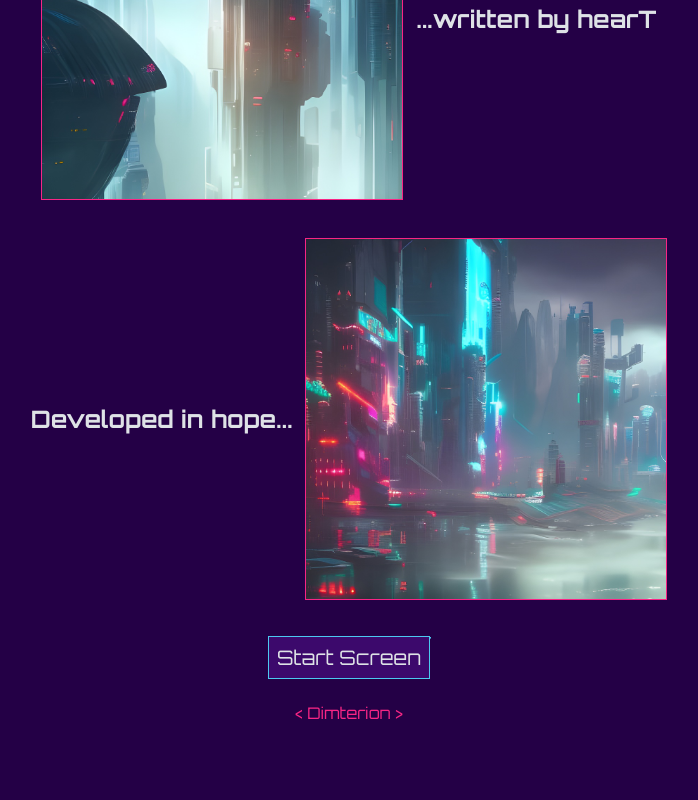
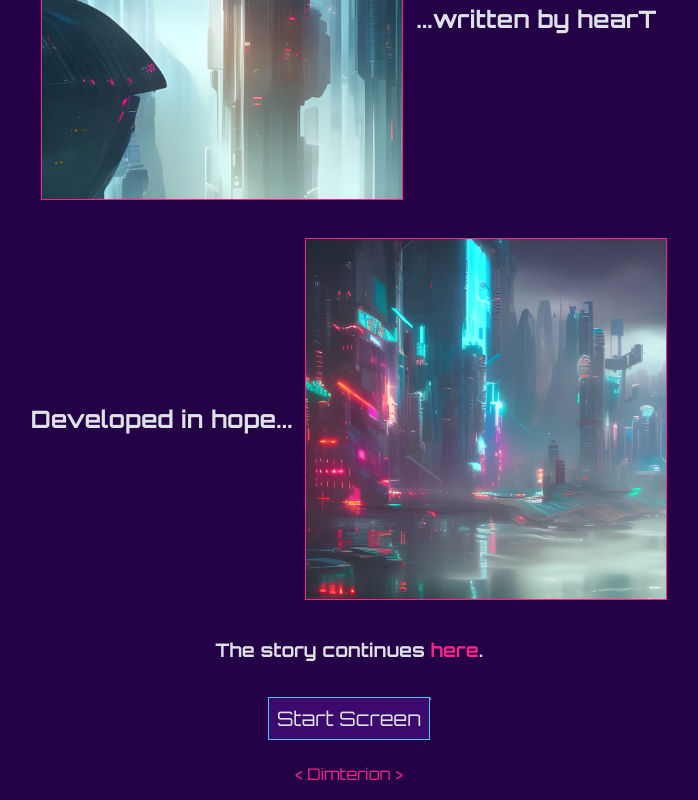
Before and after one commit to Dimterion/PoTW, a React (Vite) app: page /credits in a window 1280 px wide. Shown: the part 663-1463 px from the top of the page, without its empty margins (291-989 px from the left). Before the commit the page ends 1402 px from the top, so only its background shows below. Built offline with nearby package versions, Linux system fonts and the light colour scheme; a web font is replaced by a local one.

Commit message:
adjust credits scr links

```diff
--- a/src/pages/CreditsScreen/CreditsScreen.jsx
+++ b/src/pages/CreditsScreen/CreditsScreen.jsx
@@ -20,6 +20,18 @@ function CreditsScreen() {
         <h2 className="creditsScreen-text">Developed in hope...</h2>
         <img className="creditsScreen-image" src={coverZerOneImage} />
       </div>
+      <h3>
+        The story continues{" "}
+        <a
+          className="creditsScreen-personalLink"
+          href="https://profound-cat-a609de.netlify.app/"
+          target="_blank"
+          rel="noopener noreferrer"
+        >
+          here
+        </a>
+        .
+      </h3>
       <Link className="creditsScreen-startScreenLink" to="/">
         Start Screen
       </Link>
```
